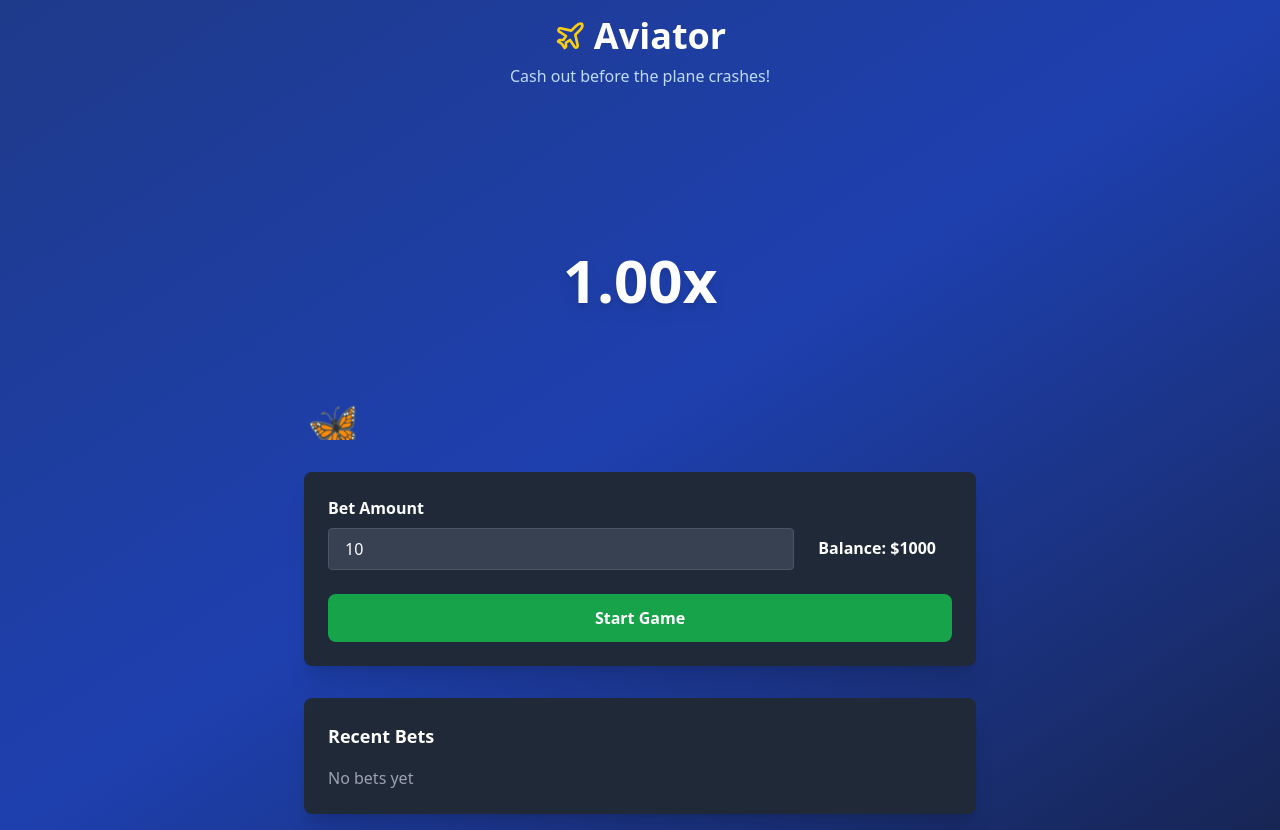
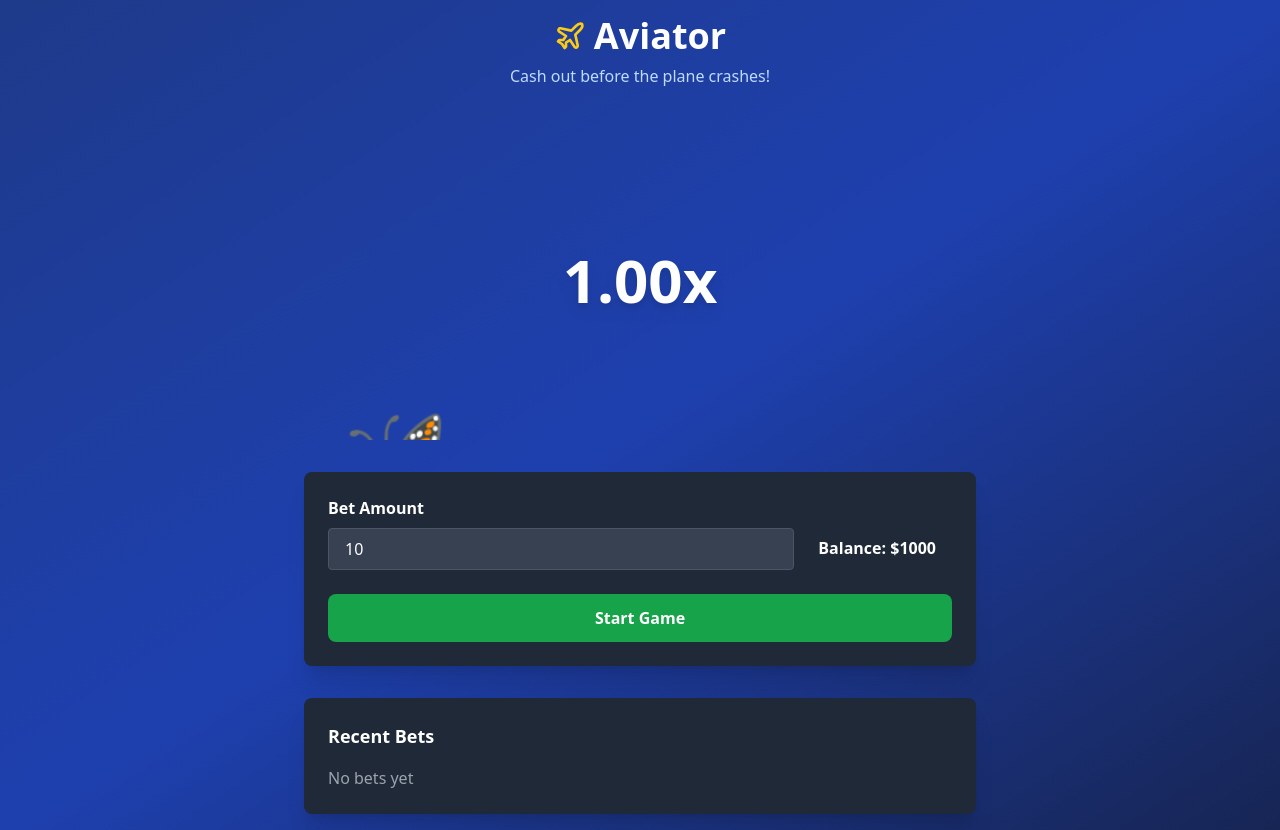
Before and after one commit to Brianlicent/lucky-butterfly, a React (Vite) app: page / in a window 1280 px wide. Built offline with nearby package versions, Linux system fonts and the light colour scheme.

Commit message:
Updated project files

```diff
--- a/src/pages/Index.tsx
+++ b/src/pages/Index.tsx
@@ -152,7 +152,7 @@ export default function AviatorGame() {
               top: `${100 - multiplier * 12}%`,
             }}
           >
-            <div className="text-5xl butterfly-flap">🦋</div>
+            <div className="text-9xl butterfly-flap">🦋</div>
           </div>
 
           {/* Multiplier Display */}
```
